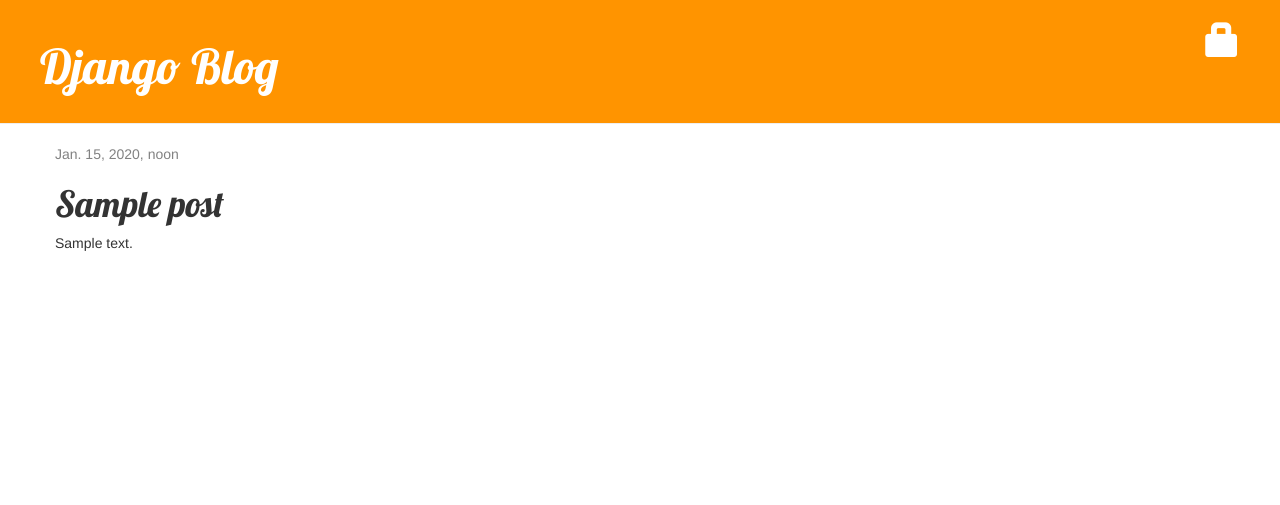
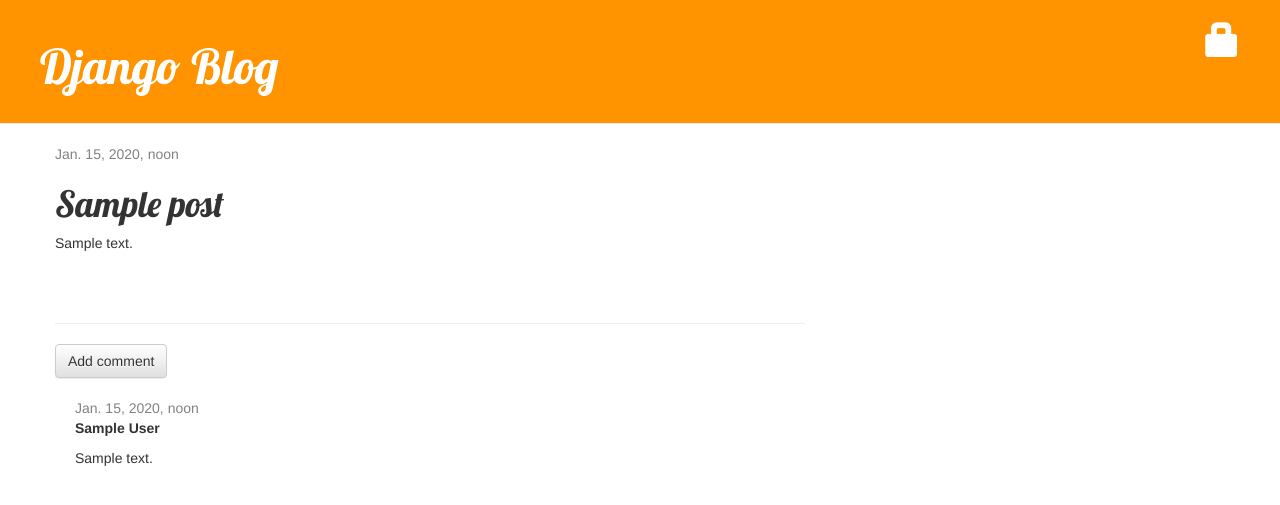
Before and after one commit to vermpy/django_blog, a Django app: page /post/1/ in a window 1280 px wide. Shown: the top 505 px of the page. Run offline with Django 3.2, Linux system fonts and the light colour scheme; tables that the repository leaves empty hold one stand-in row (values such as "Sample post"); some libraries are stand-ins or nearby versions.

Commit message:
Added a comment blog model

```diff
--- a/blog/admin.py
+++ b/blog/admin.py
@@ -1,4 +1,5 @@
 from django.contrib import admin
-from .models import Post
+from .models import Post, Comment
 
 admin.site.register(Post)
+admin.site.register(Comment)
--- a/blog/models.py
+++ b/blog/models.py
@@ -13,5 +13,23 @@
         self.published_date = timezone.now()
         self.save()
 
+    def approved_comments(self):
+        return self.comments.filter(approved_comment=True)
+
     def __str__(self):
         return self.title
+
+
+class Comment(models.Model):
+    post = models.ForeignKey('blog.Post', related_name='comments')
+    author = models.CharField(max_length=200)
+    text = models.TextField()
+    created_date = models.DateTimeField(default=timezone.now)
+    approved_comment = models.BooleanField(default=False)
+
+    def approve(self):
+        self.approved_comment = True
+        self.save()
+
+    def __str__(self):
+        return self.text
--- a/blog/static/css/blog.css
+++ b/blog/static/css/blog.css
@@ -44,3 +44,7 @@
 .post h1 a, .post h1 a:visited {
     color: #000000;
 }
+
+.comment {
+    margin: 20px 0px 20px 20px;
+}
--- a/blog/templates/blog/post_detail.html
+++ b/blog/templates/blog/post_detail.html
@@ -6,17 +6,46 @@
                 {{ post.published_date }}
             </div>
         {% else %}
-            <a class="btn btn-default" href="{% url 'post_publish' pk=post.pk %}">Publish</a>
+            <a class="btn btn-default"
+                href="{% url 'post_publish' pk=post.pk %}">Publish</a>
         {% endif %}
         {% if user.is_authenticated %}
-            <a class="btn btn-default" href="{% url 'post_edit' pk=post.pk %}">
+            <a class="btn btn-default"
+                ref="{% url 'post_edit' pk=post.pk %}">
                 <span class="glyphicon glyphicon-pencil"></span>
             </a>
-            <a class="btn btn-default" href="{% url 'post_remove' pk=post.pk %}">
+            <a class="btn btn-default"
+                href="{% url 'post_remove' pk=post.pk %}">
                 <span class="glyphicon glyphicon-remove"></span>
             </a>
         {% endif %}
         <h1>{{ post.title }}</h1>
         <p>{{ post.text|linebreaksbr }}</p>
     </div>
+    <hr>
+    <a class="btn btn-default"
+        href="{% url 'add_comment_to_post' pk=post.pk %}">Add comment</a>
+    {% for comment in post.comments.all %}
+        {% if user.is_authenticated or comment.approved_comment %}
+            <div class="comment">
+                <div class="date">
+                    {{ comment.created_date }}
+                    {% if not comment.approved_comment %}
+                        <a class="btn btn-default"
+                            href="{% url 'comment_remove' pk=comment.pk %}">
+                            <span class="glyphicon glyphicon-remove"></span>
+                        </a>
+                        <a class="btn btn-default"
+                            href="{% url 'comment_approve' pk=comment.pk %}">
+                            <span class="glyphicon glyphicon-ok"></span>
+                        </a>
+                    {% endif %}
+                </div>
+                <strong>{{ comment.author }}</strong>
+                <p>{{ comment.text|linebreaks }}</p>
+            </div>
+        {% endif %}
+        {% empty %}
+        <p>No comments here yet :(</p>
+    {% endfor %}
 {% endblock %}
--- a/blog/urls.py
+++ b/blog/urls.py
@@ -9,4 +9,7 @@
     url(r'^drafts/$', views.post_draft_list, name='post_draft_list'),
     url(r'^post/(?P<pk>\d+)/publish/$', views.post_publish, name='post_publish'),
     url(r'^post/(?P<pk>\d+)/remove/$', views.post_remove, name='post_remove'),
+    url(r'^post/(?P<pk>\d+)/comment/$', views.add_comment_to_post, name='add_comment_to_post'),
+    url(r'^comment/(?P<pk>\d+)/approve/$', views.comment_approve, name='comment_approve'),
+    url(r'^comment/(?P<pk>\d+)/remove/$', views.comment_remove, name='comment_remove'),
 ]
--- a/blog/views.py
+++ b/blog/views.py
@@ -1,8 +1,8 @@
 from django.shortcuts import redirect, render, get_object_or_404
 from django.contrib.auth.decorators import login_required
 from django.utils import timezone
-from .models import Post
-from .forms import PostForm
+from .models import Post, Comment
+from .forms import PostForm, CommentForm
 
 
 def post_list(request):
@@ -68,3 +68,33 @@
     post = get_object_or_404(Post, pk=pk)
     post.delete()
     return redirect('post_list')
+
+
+@login_required
+def add_comment_to_post(request, pk):
+    post = get_object_or_404(Post, pk=pk)
+    if request.method == "POST":
+        form = CommentForm(request.POST)
+        if form.is_valid():
+            comment = form.save(commit=False)
+            comment.post = post
+            comment.save()
+            return redirect('post_detail', pk=post.pk)
+    else:
+        form = CommentForm()
+    return render(request, 'blog/add_comment_to_post.html', {'form': form})
+
+
+@login_required
+def comment_approve(request, pk):
+    comment = get_object_or_404(Comment, pk=pk)
+    comment.approve()
+    return redirect('post_detail', pk=comment.post.pk)
+
+
+@login_required
+def comment_remove(request, pk):
+    comment = get_object_or_404(Comment, pk=pk)
+    post_pk = comment.post.pk
+    comment.delete()
+    return redirect('post_detail', pk=post_pk)
```
Also changed, not shown: blog/forms.py (+8 -1 lines), blog/templates/blog/add_comment_to_post.html (added, +9 -0 lines), blog/templates/blog/post_list.html (+6 -1 lines), blog/migrations/0002_comment.py (added).
